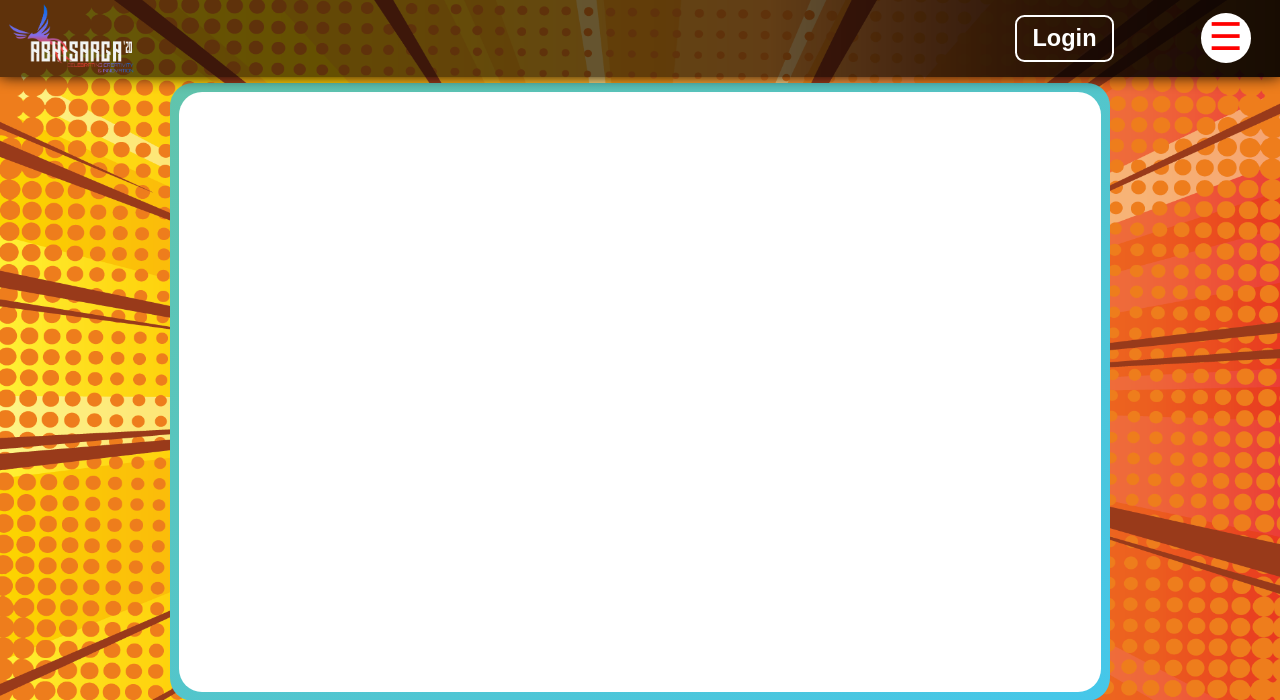
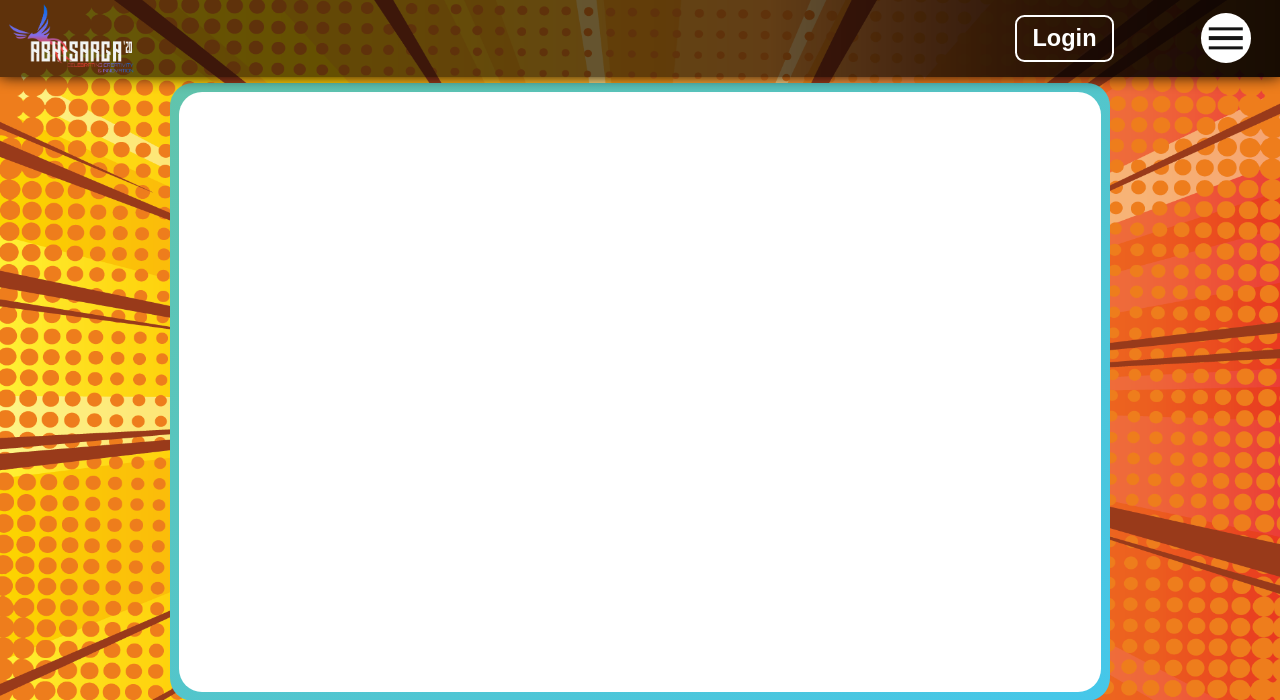
Before and after one commit to ram-nad/Abhisarga2020-Backend, a Django app: page /sponsors/ in a window 1280 px wide. Shown: the top 700 px of the page. Run offline with Django 3.2, Linux system fonts and the light colour scheme; data that the repository does not hold is empty.

Commit message:
icons changed

```diff
--- a/static/css/base.css
+++ b/static/css/base.css
@@ -68,8 +68,8 @@ body {
 }
 
 #hamburger {
+    position: relative;
     background-color: #fff;
-    color: #f00;
     font-size: 1.3em;
     font-weight: 400;
     width: 1.3em;
@@ -81,8 +81,50 @@ body {
     align-items: center;
 }
 
-#hamburger::after {
-    content: attr(value);
+#hamburger.open::before{
+    content: "";
+    background: #141414;
+    position: absolute;
+    top: 50%;
+    left: 50%;
+    width: 0.15em;
+    height: 0.9em;
+    transform: translateX(-50%) translateY(-50%) rotateZ(45deg);
+}
+
+#hamburger.open::after{
+    content: "";
+    background: #141414;
+    position: absolute;
+    top: 50%;
+    left: 50%;
+    width: 0.15em;
+    height: 0.9em;
+    transform: translateX(-50%) translateY(-50%) rotateZ(-45deg);
+}
+
+#hamburger.close::before{
+    content: "";
+    background: #fff;
+    border-bottom: 0.1em solid #141414;
+    border-top: 0.1em solid #141414;
+    position: absolute;
+    top: 50%;
+    left: 50%;
+    width: 0.9em;
+    height: 0.4em;
+    transform: translateX(-50%) translateY(-50%);
+}
+
+#hamburger.close::after{
+    content: "";
+    background: #141414;
+    position: absolute;
+    top: 50%;
+    left: 50%;
+    height: 0.1em;
+    width: 0.9em;
+    transform: translateX(-50%) translateY(-50%);
 }
 
 #register {
--- a/templates/base/basic.html
+++ b/templates/base/basic.html
@@ -44,7 +44,7 @@
                 <button type="button" id="register">Login</button>
             </a>
         {% endif %}
-        <div id="hamburger" value=""></div>
+        <div id="hamburger" class="close"></div>
     </div>
 </nav>
 
@@ -73,24 +73,21 @@
 <script>
     let a = document.getElementById("hamburger");
     let b = document.getElementById("side-nav");
-    a.setAttribute("value", "\u2630");
     a.addEventListener("click", () => {
         toggleNav();
-        if (a.getAttribute("value") === "\u2630") {
-            a.setAttribute("value", "\u2715");
-        } else {
-            a.setAttribute("value", "\u2630");
-        }
     });
 
     function toggleNav() {
         b.classList.toggle("active");
+        a.classList.toggle("open");
+        a.classList.toggle("close");
     }
 
     document.body.addEventListener('click', function (e) {
         if (!(b.contains(e.target) || a.contains(e.target)) && b.classList.contains("active")) {
             b.classList.remove("active");
-            a.setAttribute("value", "\u2630");
+            a.classList.remove("open");
+            a.classList.add("close");
         }
     });
 </script>
```
